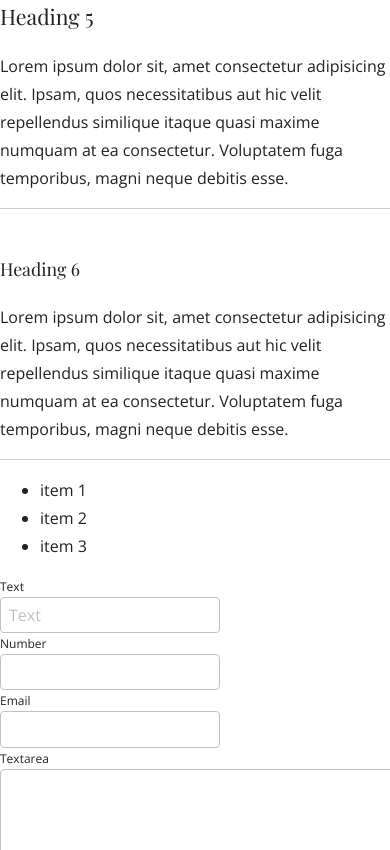
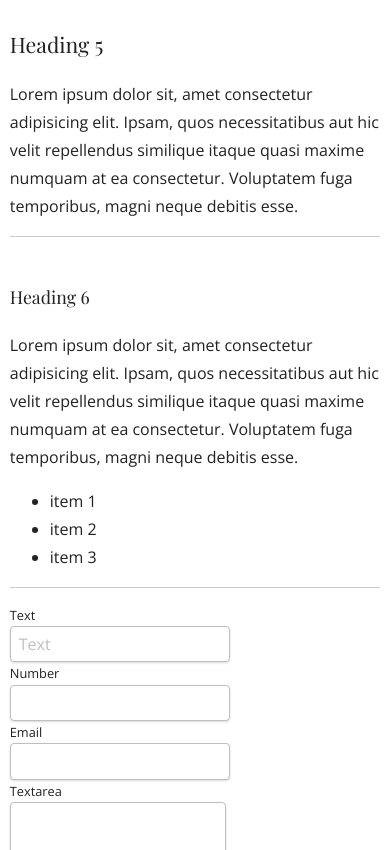
Before and after one commit to digitalprocess/design-system, a website built with Parcel: page index.html in a window 390 px wide. Shown: the part 1150-2000 px from the top of the page. Built offline with nearby package versions, Linux system fonts and the light colour scheme.

Commit message:
Elevations, Layouts, Media Queries

```diff
--- a/css/styles.css
+++ b/css/styles.css
@@ -13,29 +13,39 @@
 	/* Define Colors intentions */
 	--background: var(--lightGrey);
 	--textColor: var(--black);
-  --smallText: 0.75rem;
 	--lineColor: var(--grey);
 	--danger: var(--red);
 
 	/* Styles */
 	--line: 1px solid var(--lineColor);
 
-  --body-font: 'Open Sans', sans-serif;
-  --heading-font: 'Playfair Display', serif;
+	/* Type */
+	--headingFont: 'Playfair Display', serif;
+	--bodyFont: 'Open Sans', sans-serif;
+	--baseFontSize: 100%; /*16px*/
 	--h1: 4.209rem;
 	--h2: 3.157rem;;
 	--h3: 2.369rem;
 	--h4: 1.777rem;
 	--h5: 1.333rem;
 	--h6: 1.111rem;
+	--smallText: 0.8rem;
+
+	/* Elevation (Drop Shadows) */
+	--level-1: 0 1px 3px 0 rgba(0, 0, 0, 0.1), 0 1px 2px 0 rgba(0, 0, 0, 0.06);
+	--level-2: 0 4px 6px -1px rgba(0, 0, 0, 0.1), 0 2px 4px -1px rgba(0, 0, 0, 0.06);
+	--level-3: 0 10px 15px -3px rgba(0, 0, 0, 0.1), 0 4px 6px -2px rgba(0, 0, 0, 0.05);
+	--level-4: 0 20px 25px -5px rgba(0, 0, 0, 0.1), 0 10px 10px -5px rgba(0, 0, 0, 0.04);
+	--inner: inset 0 2px 4px 0 rgba(0, 0, 0, 0.06);
 }
 
-html {font-size: 100%;} /*16px*/
+html {font-size: var(--baseFontSize)} /*16px*/
 
 body {
-  font-family: var(--body-font);
+	font-family: var(--bodyFont);
 	font-weight: 400;
 	line-height: 1.75;
+	padding-bottom: 3rem;
 }
 
 p {
@@ -51,7 +61,7 @@ blockquote a {
 
 h1, h2, h3, h4, h5, h6 {
 	margin: 3rem 0 1.38rem;
-  font-family: var(--heading-font);
+	font-family: var(--headingFont);
 	font-weight: 400;
 	line-height: 1.3;
 }
@@ -71,10 +81,9 @@ small,
 .text_small {font-size: var(--smallText);}
 
 blockquote {
-  border-left: 2px solid var(--darkBlue);
-  border-right: 2px solid var(--darkBlue);
 	margin: 2rem;
 	padding: 1rem;
+	box-shadow: var(--level-3);
 }
 
 label {
@@ -87,11 +96,10 @@ textarea {
 	padding: 0.5rem;
 	border: var(--line);
 	border-radius: 4px;
+	box-shadow: var(--level-1);
 }
 
-
 textarea {
-  width: 100%;
 	height: 5rem;
 }
 
@@ -117,7 +125,12 @@ button {
 	border: none;
 	border-radius: 4px;
 	padding: 0.5rem 2rem;
-  box-shadow: 0 1px 10px rgba(0, 0, 0, 0.2);
+	box-shadow: var(--level-1);
+	transition: 0.3s ease-in-out box-shadow;
+}
+
+button:hover {
+	box-shadow: var(--level-2);
 }
 
 button[disabled] {
@@ -133,3 +146,40 @@ button.cancel {
 button.small {
 	font-size: var(--smallText);
 }
+
+.layout {
+	margin: 0 auto;
+	width: 95%;
+}
+
+.grid {
+	--gridCols: 2;
+	display: block;
+	grid-template-columns: repeat(var(--gridCols), 1fr);
+}
+
+.cols-3 {
+	--gridCols: 3;
+}
+
+.flex {
+	--justifyContent: space-between;
+	display: flex;
+	justify-content: var(--justifyContent);
+}
+
+.flex--space-around {
+	--justifyContent: space-around;
+}
+
+@media only screen and (min-width: 768px) {
+	:root {
+		--baseFontSize: 112.5%; /*18px*/
+	}
+	.grid {
+		display: grid;
+	}
+	.flex {
+		display: flex;
+	}
+}
--- a/index.html
+++ b/index.html
@@ -27,53 +27,70 @@
 
 	<!-- Add your site or application content here -->
 
+	<main class="layout">
 		<h1>Heading 1</h1>
 
-  <p>Lorem ipsum dolor sit, amet <a href="#">consectetur</a> adipisicing elit. Ipsam, quos necessitatibus aut hic velit repellendus similique itaque quasi maxime numquam at ea consectetur. Voluptatem fuga temporibus, magni neque debitis esse.</p>
+		<p>Lorem ipsum dolor sit, amet <a href="#">consectetur</a> adipisicing elit. Ipsam, quos necessitatibus aut hic velit
+			repellendus similique itaque quasi maxime numquam at ea consectetur. Voluptatem fuga temporibus, magni neque debitis
+			esse.</p>
 
 		<h2>Heading 2</h2>
 
-  <blockquote>Lorem ipsum dolor sit, amet <strong>consectetur</strong> adipisicing elit. Ipsam, quos <a href="#">necessitatibus</a> aut hic velit repellendus similique itaque quasi maxime numquam at ea consectetur. Voluptatem fuga temporibus, magni neque debitis esse.</blockquote>
+		<blockquote>Lorem ipsum dolor sit, amet <strong>consectetur</strong> adipisicing elit. Ipsam, quos <a
+				href="#">necessitatibus</a> aut hic velit repellendus similique itaque quasi maxime numquam at ea consectetur.
+			Voluptatem fuga temporibus, magni neque debitis esse.</blockquote>
 
 		<h3>Heading 3</h3>
 
-  <p>Lorem ipsum dolor sit, amet consectetur adipisicing elit. Ipsam, quos necessitatibus aut hic velit repellendus similique itaque quasi maxime numquam at ea consectetur. Voluptatem fuga temporibus, magni neque debitis esse.</p>
+		<p>Lorem ipsum dolor sit, amet consectetur adipisicing elit. Ipsam, quos necessitatibus aut hic velit repellendus
+			similique itaque quasi maxime numquam at ea consectetur. Voluptatem fuga temporibus, magni neque debitis esse.</p>
 
 		<h4>Heading 4</h4>
 
-  <p>Lorem ipsum dolor sit, amet consectetur adipisicing elit. Ipsam, quos necessitatibus aut hic velit repellendus similique itaque quasi maxime numquam at ea consectetur. Voluptatem fuga temporibus, magni neque debitis esse.</p>
+		<p>Lorem ipsum dolor sit, amet consectetur adipisicing elit. Ipsam, quos necessitatibus aut hic velit repellendus
+			similique itaque quasi maxime numquam at ea consectetur. Voluptatem fuga temporibus, magni neque debitis esse.</p>
 
 		<h5>Heading 5</h5>
 
-  <p>Lorem ipsum dolor sit, amet consectetur adipisicing elit. Ipsam, quos necessitatibus aut hic velit repellendus similique itaque quasi maxime numquam at ea consectetur. Voluptatem fuga temporibus, magni neque debitis esse.</p>
+		<p>Lorem ipsum dolor sit, amet consectetur adipisicing elit. Ipsam, quos necessitatibus aut hic velit repellendus
+			similique itaque quasi maxime numquam at ea consectetur. Voluptatem fuga temporibus, magni neque debitis esse.</p>
 
 		<hr>
 
 		<h6>Heading 6</h6>
 
+		<div class="grid">
+
 			<p>Lorem ipsum dolor sit, amet consectetur adipisicing elit. Ipsam, quos necessitatibus aut hic velit repellendus similique itaque quasi maxime numquam at ea consectetur. Voluptatem fuga temporibus, magni neque debitis esse.</p>
-
-  <hr>
-
 			<ul>
 				<li>item 1</li>
 				<li>item 2</li>
 				<li>item 3</li>
 			</ul>
+		</div>
+
+		<hr>
+
 
 		<form>
+			<div class="grid cols-3">
 				<div>
 					<label for="text">Text</label>
 					<input type="text" id="text" placeholder="Text">
 				</div>
+
 				<div>
 					<label for="number">Number</label>
 					<input type="number" id="number">
 				</div>
+
 				<div>
 					<label for="email">Email</label>
 					<input type="email" id="email">
 				</div>
+			</div>
+
+
 			<div>
 				<label for="textarea">Textarea</label>
 				<textarea name="textarea" id="textarea"></textarea>
@@ -92,6 +109,7 @@
 			<button>Button &xrarr;</button>
 			<button class="small">Small</button>
 		</form>
+	</main>
 
 	<script src="js/vendor/modernizr-3.11.2.min.js"></script>
 	<script src="js/plugins.js"></script>
```
Lines whose indentation alone changed are shown as unchanged.
